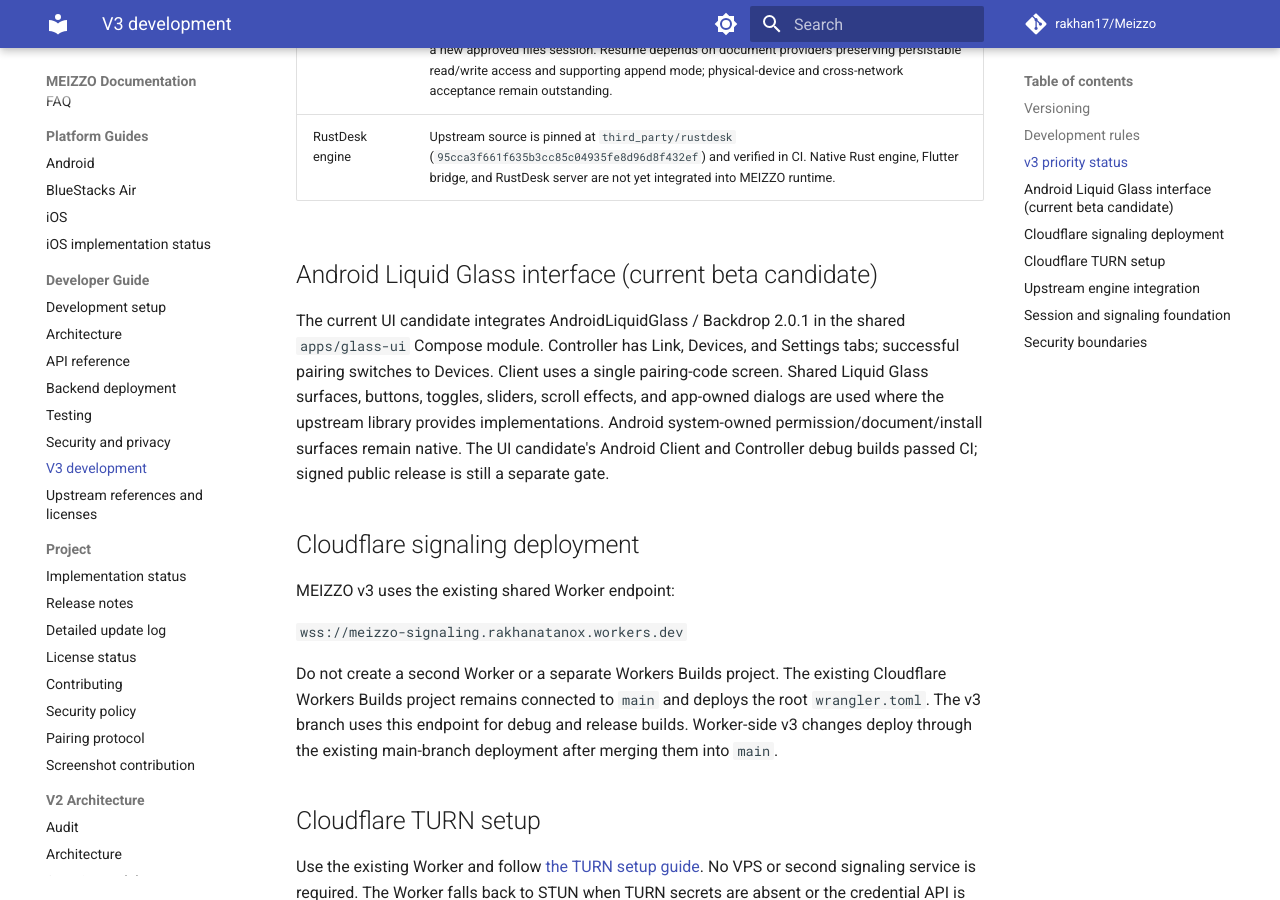
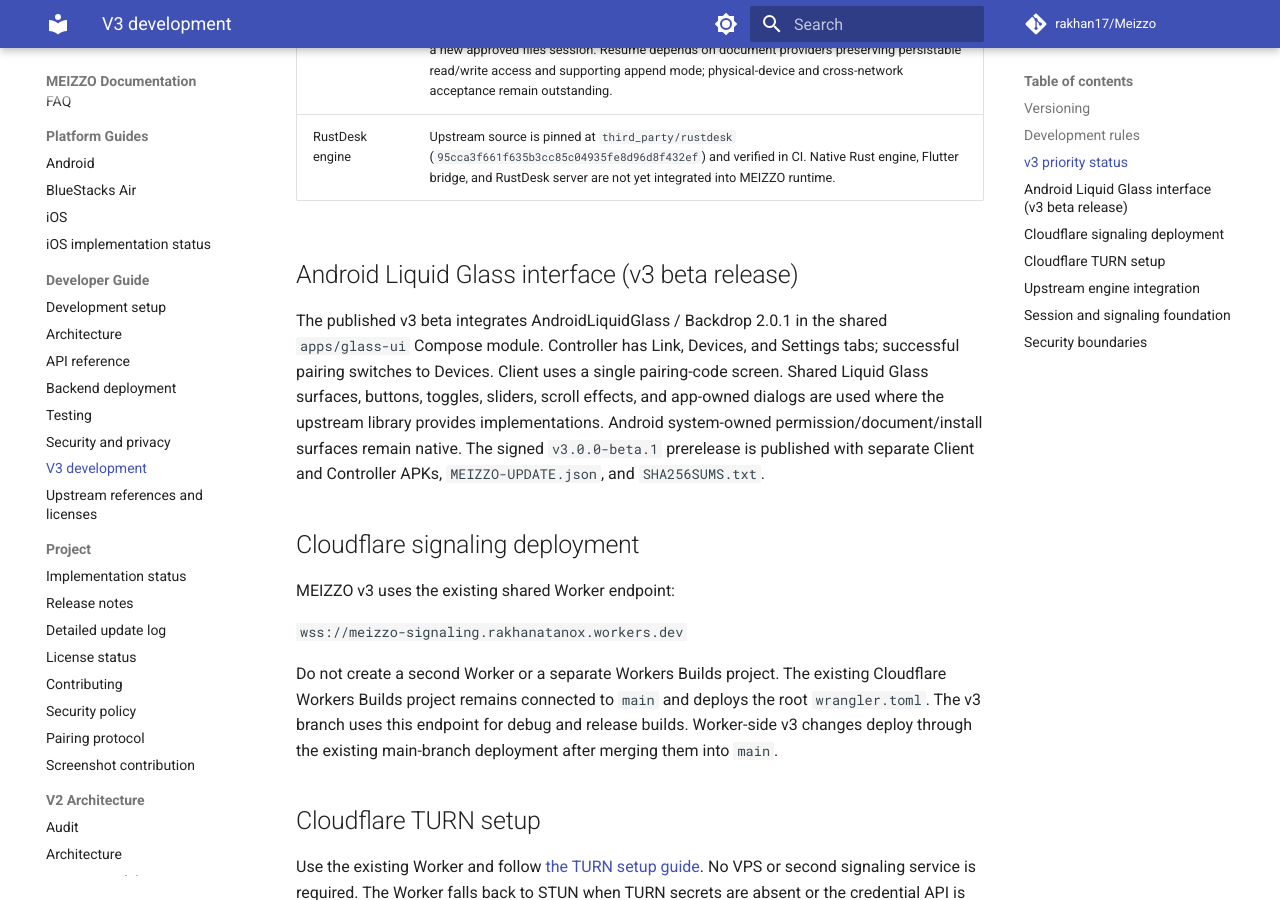
Before and after one commit to rakhan17/Meizzo, an MkDocs documentation site: the page built from docs/v3/README.md, in a window 1280 px wide and 900 px high, scrolled down 2142 px. Built offline with MkDocs 1.6.1 and Material for MkDocs 9.7.7, drawn with Linux system fonts in a browser that asks for light colours; comment, search, counter and statistics services are not loaded.

Commit message:
docs(beta): finalize published v3 release status and feature history

```diff
--- a/docs/v3/README.md
+++ b/docs/v3/README.md
@@ -36,9 +36,9 @@ This branch is the isolated development line for MEIZZO 3.x. The v2.5.0 stable l
 | File transfer | Android bidirectional single- and multi-file transfer over an ordered WebRTC DataChannel, with 12 KiB acknowledged chunks, bounded retries, duplicate handling, strict sequence and size validation, final SHA-256 verification, a 50 MiB per-file limit, SAF source/destination grants, progress, and cancellation. Sender and receiver persist checkpoints synchronously before acknowledging each received chunk and resume from the last acknowledged byte offset after a new approved files session. Resume depends on document providers preserving persistable read/write access and supporting append mode; physical-device and cross-network acceptance remain outstanding. |
 | RustDesk engine | Upstream source is pinned at `third_party/rustdesk` (`95cca3f661f635b3cc85c04935fe8d96d8f432ef`) and verified in CI. Native Rust engine, Flutter bridge, and RustDesk server are not yet integrated into MEIZZO runtime. |
 
-## Android Liquid Glass interface (current beta candidate)
+## Android Liquid Glass interface (v3 beta release)
 
-The current UI candidate integrates AndroidLiquidGlass / Backdrop 2.0.1 in the shared `apps/glass-ui` Compose module. Controller has Link, Devices, and Settings tabs; successful pairing switches to Devices. Client uses a single pairing-code screen. Shared Liquid Glass surfaces, buttons, toggles, sliders, scroll effects, and app-owned dialogs are used where the upstream library provides implementations. Android system-owned permission/document/install surfaces remain native. The UI candidate's Android Client and Controller debug builds passed CI; signed public release is still a separate gate.
+The published v3 beta integrates AndroidLiquidGlass / Backdrop 2.0.1 in the shared `apps/glass-ui` Compose module. Controller has Link, Devices, and Settings tabs; successful pairing switches to Devices. Client uses a single pairing-code screen. Shared Liquid Glass surfaces, buttons, toggles, sliders, scroll effects, and app-owned dialogs are used where the upstream library provides implementations. Android system-owned permission/document/install surfaces remain native. The signed `v3.0.0-beta.1` prerelease is published with separate Client and Controller APKs, `MEIZZO-UPDATE.json`, and `SHA256SUMS.txt`.
 
 ## Cloudflare signaling deployment
 
```
